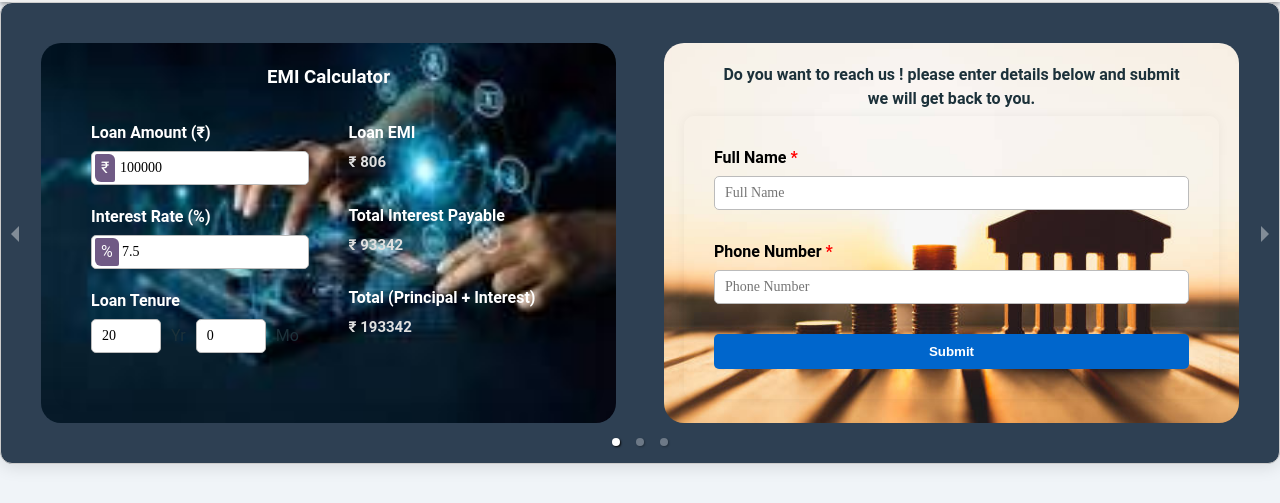
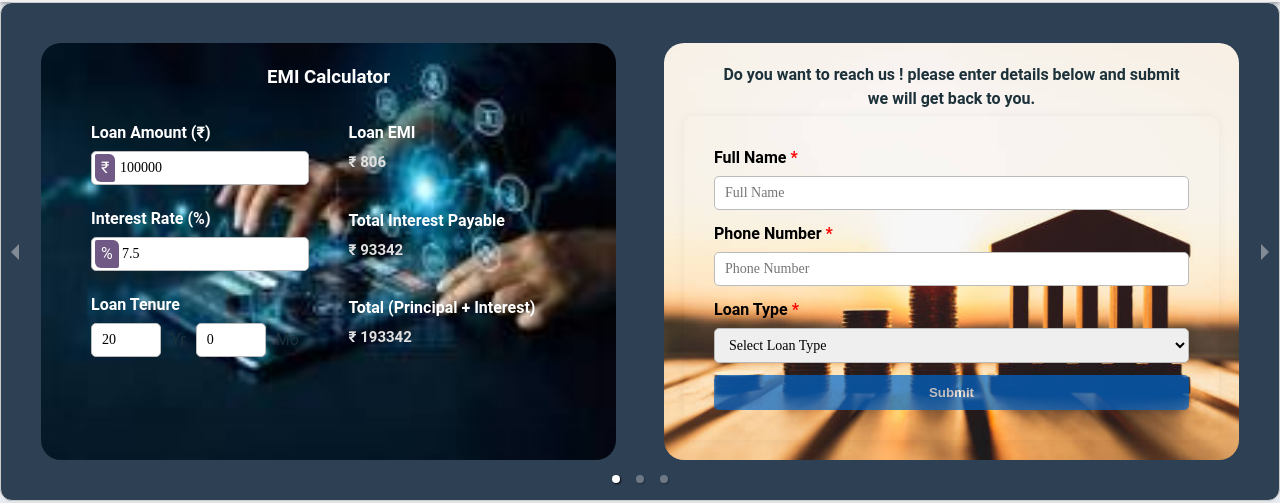
Before and after one commit to Soumya-0808-BankProject/project-new, a React (Create React App) app: page / in a window 1280 px wide. Shown: the part 106-609 px from the top of the page. Built offline with nearby package versions, Linux system fonts and the light colour scheme.

Commit message:
added few changes

```diff
--- a/src/components/FormPage.jsx
+++ b/src/components/FormPage.jsx
@@ -1,18 +1,88 @@
 import React, { useState } from "react";
-import '../modules/carousel/Carousel.css'
+import "../modules/carousel/Carousel.css";
 import { useLocation } from "react-router-dom";
-export const FormPage = ({title}) => {
+export const FormPage = ({ title = "Apply Now and Get Instant Approval!" }) => {
   const [name, setName] = useState("");
   const [phone, setPhone] = useState("");
-      const [loanType,setLoanType]=useState("")
-      const location=useLocation();
-      const url=location.pathname;
-      console.log(url,"..url")
-    return(
+  const [loanType, setLoanType] = useState("");
+  const [success, setSuccess] = useState(false);
+  const location = useLocation();
+  const loanArr = [
+    "Select Loan Type",
+    "Personal Loan",
+    "Transfer Personal Loan",
+    "Professional Loan",
+    "Doctor Plan",
+    "Business Plan",
+    "Project Funding",
+    "House Loan",
+    "Transfer Home Loan",
+  ];
+  const url = location.pathname;
+  const handleSubmit = async (e) => {
+    e.preventDefault();
+
+    const formData = {
+      Name: name,
+      PhoneNumber: phone,
+      LoanType: loanType,
+    };
+
+    const body = new URLSearchParams();
+    for (const key in formData) {
+      body.append(key, formData[key]);
+    }
+
+    try {
+      const proxy = "https://cors-anywhere.herokuapp.com/";
+      const url =
+        "https://script.google.com/macros/s/AKfycbwaQgqnE7tjORiJORFh7dw_1QjpbQUKs7lyHs39DnAxYbvBHWU6rxyZn84wxk4MlCYB/exec";
+      const response = await fetch(url, {
+        method: "POST",
+        body: body,
+      });
+    } catch (err) {
+      // if (response.ok) {
+      setSuccess(true);
+
+      // Hide message after 3 seconds
+      setTimeout(() => setSuccess(false), 3000);
+
+      // const result = await response.text();
+      setName("");
+      setPhone("");
+      setLoanType("");
+    }
+    // } catch (err) {
+    //   console.log(err, "..");
+    //   alert("Error: " + err.message);
+    // }
+  };
+
+  const handleDisable = () => {
+    if (name && phone && loanType) return false;
+    else return true;
+  };
+
+  const handleChange = (e) => {
+    setLoanType(e.target.value);
+  };
+  // const handleSubmit = () => {
+  //  // const formele = document.querySelector("form");
+  //   //e.preventDefault();
+  //   const formData ={Name:name,PhoneNumber:phone};
+  //   fetch(
+  //     "https://script.google.com/macros/s/AKfycbyoQIja2lMLzB3LNW8Cv7e28BbO6kAnzBpXC_4z1rwAtuk2ckK-TxzSR3WPHb93_iB9/exec",
+  //     { method: "POST", body: formData }
+  //   );
+  // };
+  return (
     <div className="emi-container emi-container1">
-          <h3>{title}</h3>
+      {title && <h3>{title}</h3>}
       <div className="form-group">
-                      <label>Full Name <span style={{color:'red'}}>*</span></label>
+        <label>
+          Full Name <span style={{ color: "red" }}>*</span>
+        </label>
         <input
           type="text"
           value={name}
@@ -21,16 +91,27 @@ export const FormPage = ({title}) => {
         />
       </div>
       <div className="form-group">
-                      <label>Phone Number <span style={{color:'red'}}>*</span></label>
+        <label>
+          Phone Number <span style={{ color: "red" }}>*</span>
+        </label>
         <input
-                        type="text"
+          type="number"
+          name="phone"
           value={phone}
+          onChange={(e) => setPhone(e.target.value)}
           placeholder="Phone Number"
-                        onChange={(e) => setPhone(e.target.value)}
+          required
+          pattern="\d{10}"
+          maxLength="10"
+          minLength="10"
+          title="Phone number must be exactly 10 digits"
         />
       </div>
+      {/* {url != "/" && (
         <div className="form-group">
-                      <label>Loan Type <span style={{color:'red'}}>*</span></label>
+          <label>
+            Loan Type <span style={{ color: "red" }}>*</span>
+          </label>
           <input
             type="text"
             disabled="true"
@@ -39,9 +120,37 @@ export const FormPage = ({title}) => {
             onChange={(e) => setLoanType(e.target.value)}
           />
         </div>
-                    <button >Submit</button>
+      )} */}
+      {/* {url == "/" && ( */}
+      <div className="form-group">
+        <label>
+          Loan Type <span style={{ color: "red" }}>*</span>
+        </label>
+        <select value={loanType} onChange={handleChange}>
+          {loanArr.map((item, index) => {
+            return <option value={item}>{item}</option>;
+          })}
+        </select>
       </div>
-    )
+      {/* )} */}
+      <button
+        onClick={handleSubmit}
+        disabled={
+          name && phone && loanType && loanType != "Select Loan Type"
+            ? false
+            : true
         }
+        className={name && phone && loanType ? "btnenabled" : "btndisabled"}
+      >
+        Submit
+      </button>
+      {success && (
+        <div style={{ color: "green" }}>
+          Thanks for reaching us,will get back to you 😊
+        </div>
+      )}
+    </div>
+  );
+};
 
 export default FormPage;
--- a/src/modules/carousel/Carousel.css
+++ b/src/modules/carousel/Carousel.css
@@ -116,9 +116,11 @@ button:hover {
 .emi-right {
   flex: 1;
 }
-
+.form-group1{
+  margin-bottom: 22px;
+}
 .form-group {
-  margin-bottom: 20px;
+  margin-bottom: 2px;
 }
 
 label {
@@ -129,13 +131,18 @@ label {
   color: white;
 }
 
-input {
+input,select {
   width: 100%;
   padding: 8px 10px;
   font-size: 14px;
   border: 1px solid #bbb;
   border-radius: 5px;
    font-family: poppins;
+}
+select::placeholder
+{
+  font-family: poppins;
+  color:gray;
 }
 
 .tenure-row {
@@ -149,7 +156,7 @@ input {
 }
 
 .result-box {
-  margin-bottom: 30px;
+  margin-bottom: 35px;
 }
 
 .result-box p {
@@ -160,3 +167,11 @@ input {
   text-align: left;
 
 }
+.btndisabled,.btndisabled:hover{
+  opacity: 0.7;
+  cursor:not-allowed;
+}
+
+.btnenabled,.btnenabled:hover{
+  cursor: pointer;
+}
--- a/src/modules/carousel/Carousel.js
+++ b/src/modules/carousel/Carousel.js
@@ -1,8 +1,8 @@
 import React, { useState } from "react";
 import { Carousel } from "react-responsive-carousel";
 import "react-responsive-carousel/lib/styles/carousel.min.css";
+import FormPage from "../../components/FormPage";
 import "./Carousel.css"; // Include your custom styles
-
 
 const EMICarousel = () => {
   const [loanAmount, setLoanAmount] = useState(100000);
@@ -45,38 +45,68 @@ const EMICarousel = () => {
         {/* Slide 1: EMI Calculator + Form */}
         <div className="slide slide-flex">
           <div className="half firsthalf">
-            <h3 className='labelbox'>EMI Calculator</h3>
+            <h3 className="labelbox">EMI Calculator</h3>
             <div className="emi-container">
               <div className="emi-left">
-                <div className="form-group">
-                  <label className='labelbox'>Loan Amount (₹)</label>
-                  <div style={{position: 'relative'}}>
-  <span style={{position: 'absolute', left: '4px', top: '50%', transform: 'translateY(-50%)', fontSize: '16px',backgroundColor:'#705A85',color:'white',borderRadius:'2px 6px',padding:'2px 6px'}}>₹</span>
+                <div className="form-group1">
+                  <label className="labelbox">Loan Amount (₹)</label>
+                  <div style={{ position: "relative" }}>
+                    <span
+                      style={{
+                        position: "absolute",
+                        left: "4px",
+                        top: "50%",
+                        transform: "translateY(-50%)",
+                        fontSize: "16px",
+                        backgroundColor: "#705A85",
+                        color: "white",
+                        borderRadius: "2px 6px",
+                        padding: "2px 6px",
+                      }}
+                    >
+                      ₹
+                    </span>
                     <input
                       type="number"
                       value={loanAmount}
-                    onChange={(e) => setLoanAmount(parseFloat(e.target.value))}
-                    style={{paddingLeft: '28px'}}
+                      onChange={(e) =>
+                        setLoanAmount(parseFloat(e.target.value))
+                      }
+                      style={{ paddingLeft: "28px" }}
                     />
                   </div>
                 </div>
-                <div className="form-group">
-                  <label className='labelbox'>Interest Rate (%)</label>
-                    <div style={{position: 'relative'}}>
-  <span style={{position: 'absolute', left: '4px', top: '50%', transform: 'translateY(-50%)', fontSize: '16px',backgroundColor:'#705A85',color:'white',borderRadius:'2px 6px',padding:'2px 6px'}}>%</span>
+                <div className="form-group1">
+                  <label className="labelbox">Interest Rate (%)</label>
+                  <div style={{ position: "relative" }}>
+                    <span
+                      style={{
+                        position: "absolute",
+                        left: "4px",
+                        top: "50%",
+                        transform: "translateY(-50%)",
+                        fontSize: "16px",
+                        backgroundColor: "#705A85",
+                        color: "white",
+                        borderRadius: "2px 6px",
+                        padding: "2px 6px",
+                      }}
+                    >
+                      %
+                    </span>
                     <input
                       type="number"
                       step="0.1"
                       value={interestRate}
-                    style={{paddingLeft: '30px'}}
+                      style={{ paddingLeft: "30px" }}
                       onChange={(e) =>
                         setInterestRate(parseFloat(e.target.value))
                       }
                     />
                   </div>
                 </div>
-                <div className="form-group">
-                  <label className='labelbox'>Loan Tenure</label>
+                <div className="form-group1">
+                  <label className="labelbox">Loan Tenure</label>
                   <div className="tenure-row">
                     <input
                       type="number"
@@ -138,10 +168,16 @@ const EMICarousel = () => {
           </div>
 
           <div className="half secondhalf">
-            <h4 style={{marginBottom:"5px"}}>Do you want to reach us ! please enter details below and submit<br/> we will get back to you.</h4>
-              <div className="emi-container emi-container1">
+            <h4 style={{ marginBottom: "5px" }}>
+              Do you want to reach us ! please enter details below and submit
+              <br /> we will get back to you.
+            </h4>
+            <FormPage title='' />
+            {/* <div className="emi-container emi-container1">
               <div className="form-group">
-              <label>Full Name <span style={{color:'red'}}>*</span></label>
+                <label>
+                  Full Name <span style={{ color: "red" }}>*</span>
+                </label>
                 <input
                   type="text"
                   value={name}
@@ -150,7 +186,9 @@ const EMICarousel = () => {
                 />
               </div>
               <div className="form-group">
-              <label>Phone Number <span style={{color:'red'}}>*</span></label>
+                <label>
+                  Phone Number <span style={{ color: "red" }}>*</span>
+                </label>
                 <input
                   type="text"
                   value={phone}
@@ -159,7 +197,7 @@ const EMICarousel = () => {
                 />
               </div>
               <button onClick={handleApply}>Submit</button>
-            </div>
+            </div> */}
           </div>
         </div>
 
```
Also changed, not shown: src/modules/LoanInfo/LoanInfo.jsx (+30 -17 lines). Lines whose indentation alone changed are shown as unchanged.
